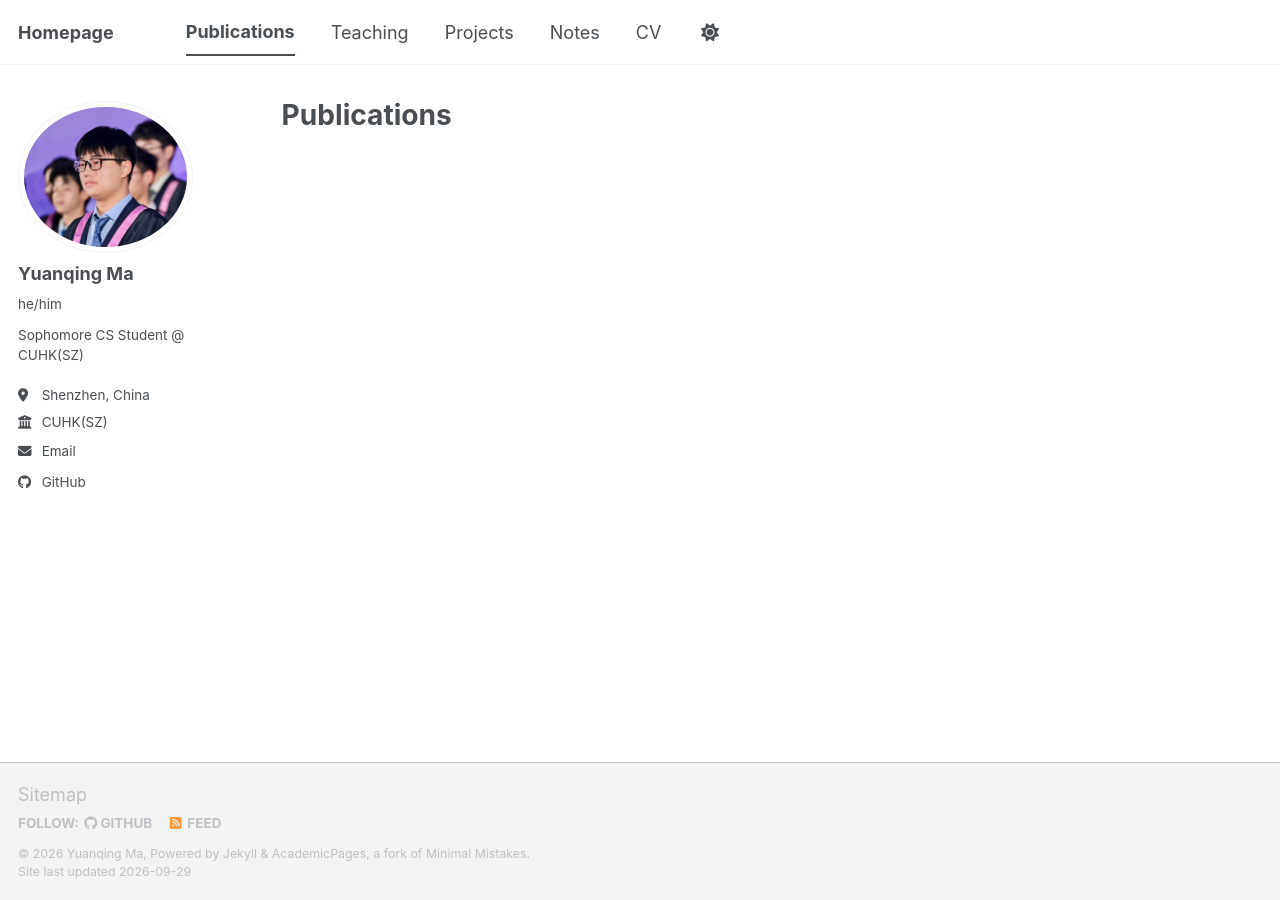
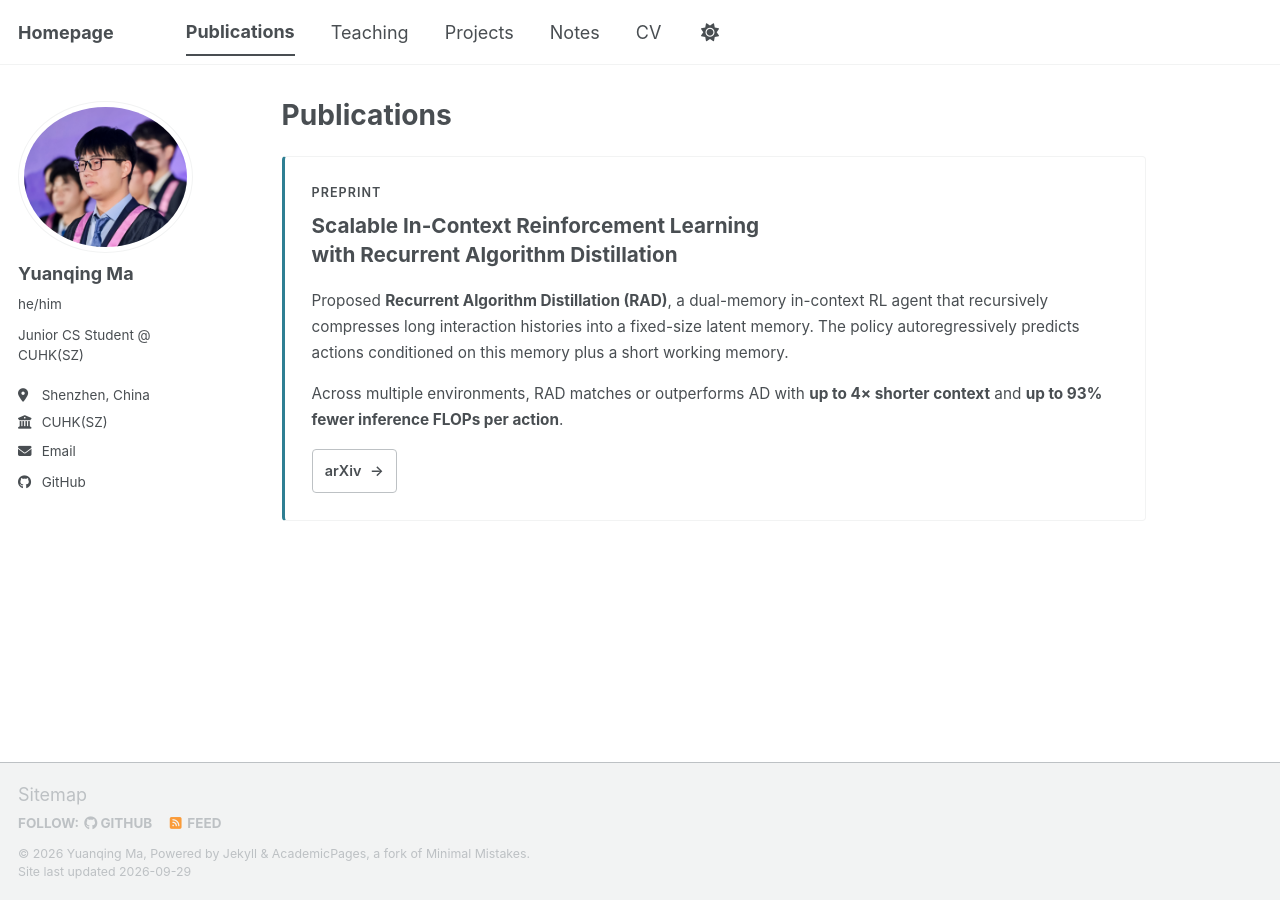
Before and after one commit to tommyma3/tommyma3.github.io, a Jekyll site: the page built from _pages/publications.html, in a window 1280 px wide. Built offline with Jekyll 4.4.1, drawn with Linux system fonts in a browser that asks for light colours; a script bundle is joined from its source files by our own code; library files that are not in the unit come from our copies.

```diff
--- a/_config.yml
+++ b/_config.yml
@@ -26,7 +26,7 @@ author:
   avatar           : "profile_myq.jpg"
   name             : "Yuanqing Ma"
   pronouns         : "he/him"
-  bio              : "Sophomore CS Student @ CUHK(SZ)"
+  bio              : "Junior CS Student @ CUHK(SZ)"
   location         : "Shenzhen, China"
   employer         : "CUHK(SZ)"
   uri              : # URL
--- a/_pages/publications.html
+++ b/_pages/publications.html
@@ -10,6 +10,20 @@ author_profile: true
 {% endif %}
 
 {% include base_path %}
+
+<div class="publication-list">
+  <article class="publication-entry" itemscope itemtype="http://schema.org/CreativeWork">
+    <p class="publication-entry__type">Preprint</p>
+    <h2 class="publication-entry__title" itemprop="headline">
+      Scalable In-Context Reinforcement Learning with Recurrent Algorithm Distillation
+    </h2>
+    <div class="publication-entry__summary" itemprop="description">
+      <p>Proposed <strong>Recurrent Algorithm Distillation (RAD)</strong>, a dual-memory in-context RL agent that recursively compresses long interaction histories into a fixed-size latent memory. The policy autoregressively predicts actions conditioned on this memory plus a short working memory.</p>
+      <p>Across multiple environments, RAD matches or outperforms AD with <strong>up to 4× shorter context</strong> and <strong>up to 93% fewer inference FLOPs per action</strong>.</p>
+    </div>
+    <a class="publication-entry__link" href="https://arxiv.org/abs/2609.35333" itemprop="url" aria-label="Read Scalable In-Context Reinforcement Learning with Recurrent Algorithm Distillation on arXiv">arXiv <span aria-hidden="true">&rarr;</span></a>
+  </article>
+</div>
 
 <!-- New style rendering if publication categories are defined -->
 {% if site.publication_category %}
--- /dev/null
+++ b/_sass/layout/_publications.scss
@@ -0,0 +1,65 @@
+/* Publication entries share the site's light and dark theme colors. */
+.publication-list {
+  margin-top: 1.5em;
+  max-width: 48rem;
+}
+
+.publication-entry {
+  padding: 1.5em;
+  margin-bottom: 1.5em;
+  border: 1px solid var(--global-border-color);
+  border-left: 3px solid var(--global-base-color);
+  border-radius: $border-radius;
+
+  &__type {
+    margin: 0 0 0.75em;
+    font-size: 0.7em;
+    font-weight: 600;
+    letter-spacing: 0.08em;
+    text-transform: uppercase;
+  }
+
+  &__title {
+    margin: 0 0 0.85em;
+    font-size: 1.15em;
+    line-height: 1.4;
+    text-wrap: balance;
+  }
+
+  &__summary {
+    font-size: 0.85em;
+    line-height: 1.7;
+
+    p {
+      margin: 0 0 1em;
+    }
+  }
+
+  a.publication-entry__link {
+    display: inline-flex;
+    align-items: center;
+    gap: 0.6em;
+    min-height: 44px;
+    padding: 0.35em 0.85em;
+    border: 1px solid var(--global-dark-border-color);
+    border-radius: $border-radius;
+    color: var(--global-text-color);
+    font-size: 0.8em;
+    font-weight: 600;
+    text-decoration: none;
+
+    &:hover {
+      border-color: var(--global-base-color);
+      background: var(--global-footer-bg-color);
+    }
+
+    &:focus-visible {
+      outline: 2px solid var(--global-base-color);
+      outline-offset: 3px;
+    }
+  }
+
+  @media (max-width: 600px) {
+    padding: 1em;
+  }
+}
--- a/assets/css/main.scss
+++ b/assets/css/main.scss
@@ -34,6 +34,7 @@
 
     "layout/page",
     "layout/archive",
+    "layout/publications",
     "layout/sidebar",
     "layout/json_cv",
 
```
Also changed, not shown: _pages/about.md (+4 -3 lines), _projects/self-summarization-agent.md (+3 -3 lines), _teaching/CSC3001.md (added, +9 -0 lines), 2 other files.
